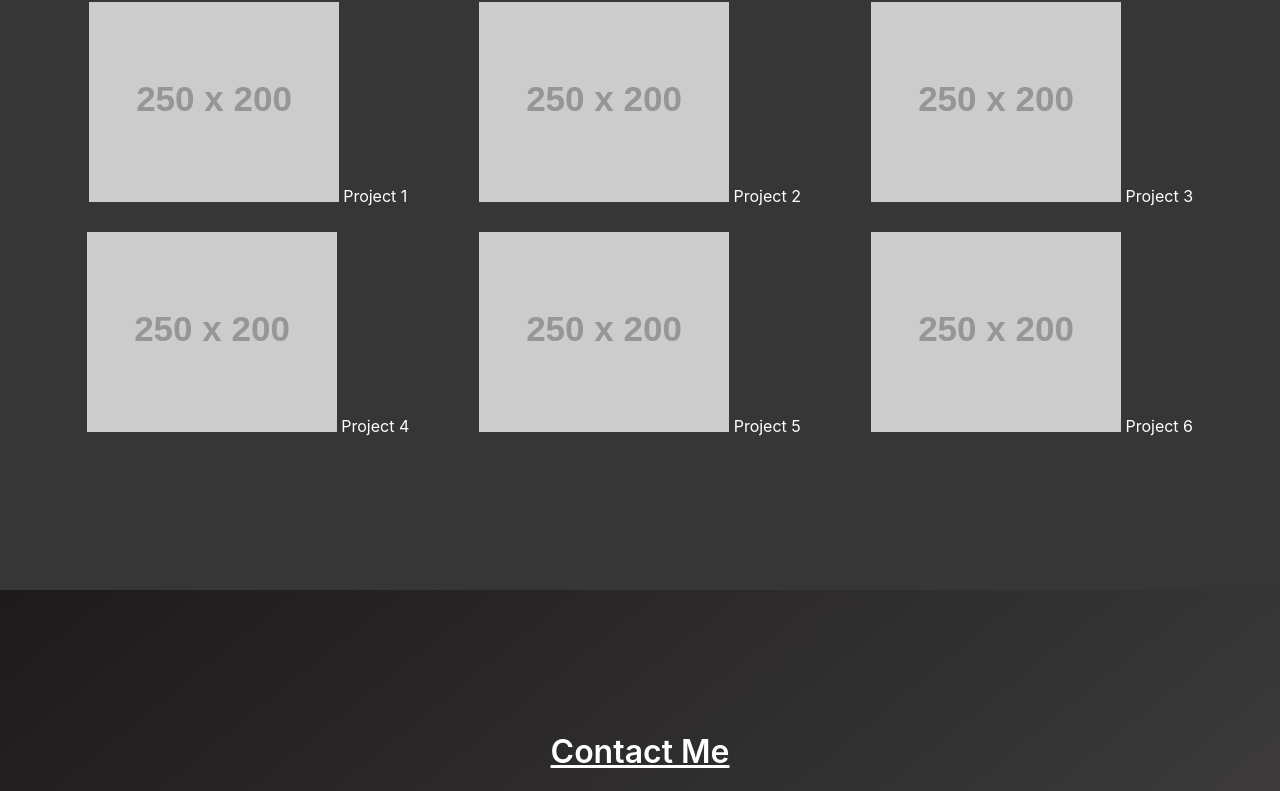
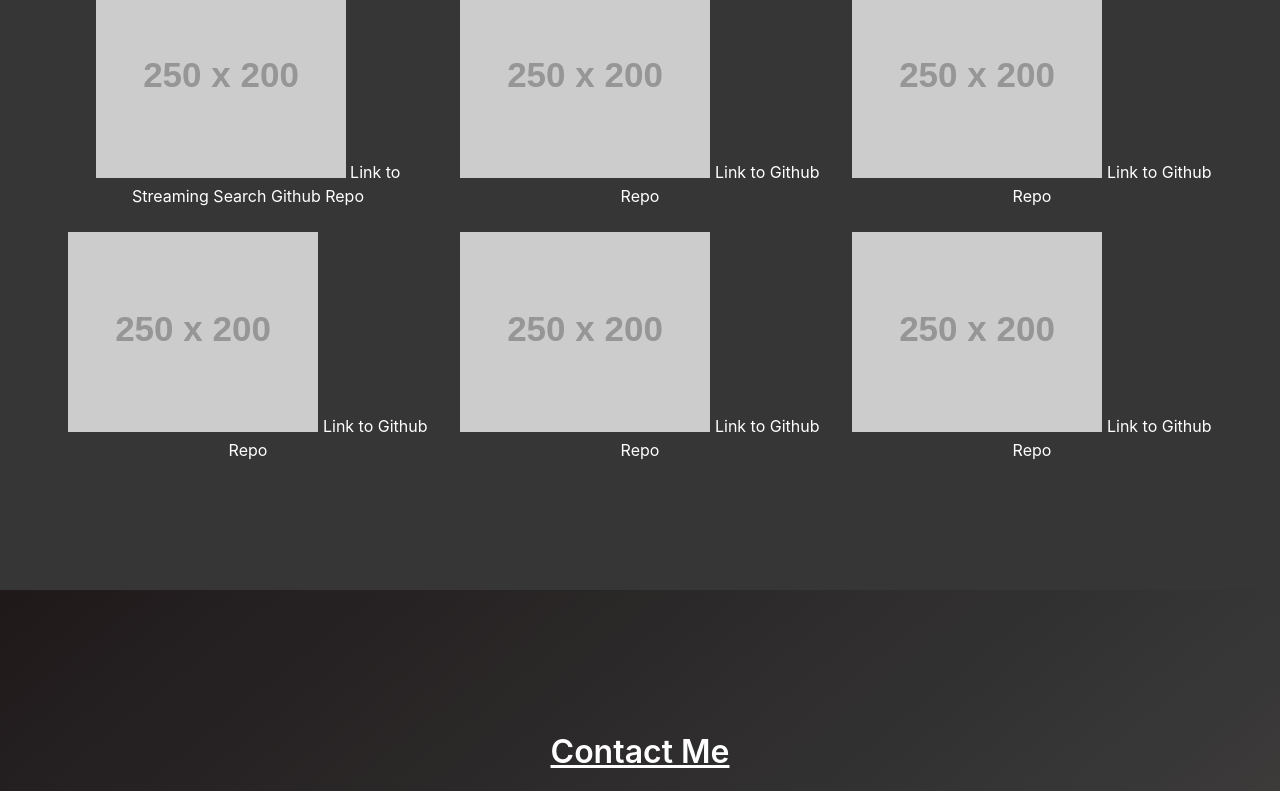
Before and after one commit to Zero-Day-Nyx/NicksCodingWorld, a plain HTML site: page index.html in a window 1280 px wide. Shown: the part 1816-2607 px from the top of the page. Drawn offline with nearby package versions, Linux system fonts and the light colour scheme; placeholder pictures from the web are drawn by us.

```diff
--- a/index.html
+++ b/index.html
@@ -70,21 +70,24 @@
 
           <a href="placeholder">
             <img src="http://placehold.jp/250x200.png" alt="Placeholder" >
-          Project 1</a>
+          </a>
+          <a href="">Link to Streaming Search Github Repo</a>
 
         </div>
         <div class="column">
 
           <a href="placeholder">
             <img src="http://placehold.jp/250x200.png" alt="Placeholder" >
-          Project 2</a>
+          </a>
+          <a href="">Link to Github Repo</a>
 
         </div>
         <div class="column">
 
           <a href="placeholder">
             <img src="http://placehold.jp/250x200.png" alt="Placeholder" >
-          Project 3</a>
+          </a>
+          <a href="">Link to Github Repo</a>
 
         </div>
       </div>
@@ -93,21 +96,24 @@
 
           <a href="placeholder">
             <img src="http://placehold.jp/250x200.png" alt="Placeholder" >
-          Project 4</a>
+          </a>
+          <a href="">Link to Github Repo</a>
 
         </div>
         <div class="column">
 
           <a href="placeholder">
             <img src="http://placehold.jp/250x200.png" alt="Placeholder" >
-          Project 5</a>
+          </a>
+          <a href="">Link to Github Repo</a>
 
         </div>
         <div class="column">
 
           <a href="placeholder">
             <img src="http://placehold.jp/250x200.png" alt="Placeholder" >
-          Project 6</a>
+          </a>
+          <a href="">Link to Github Repo</a>
 
         </div>
       </div>
```
Also changed, not shown: assets/images/js-quiz.jpg (added), assets/images/planner.jpg (added), assets/images/search page.jpg (added). Lines whose indentation alone changed are shown as unchanged.
